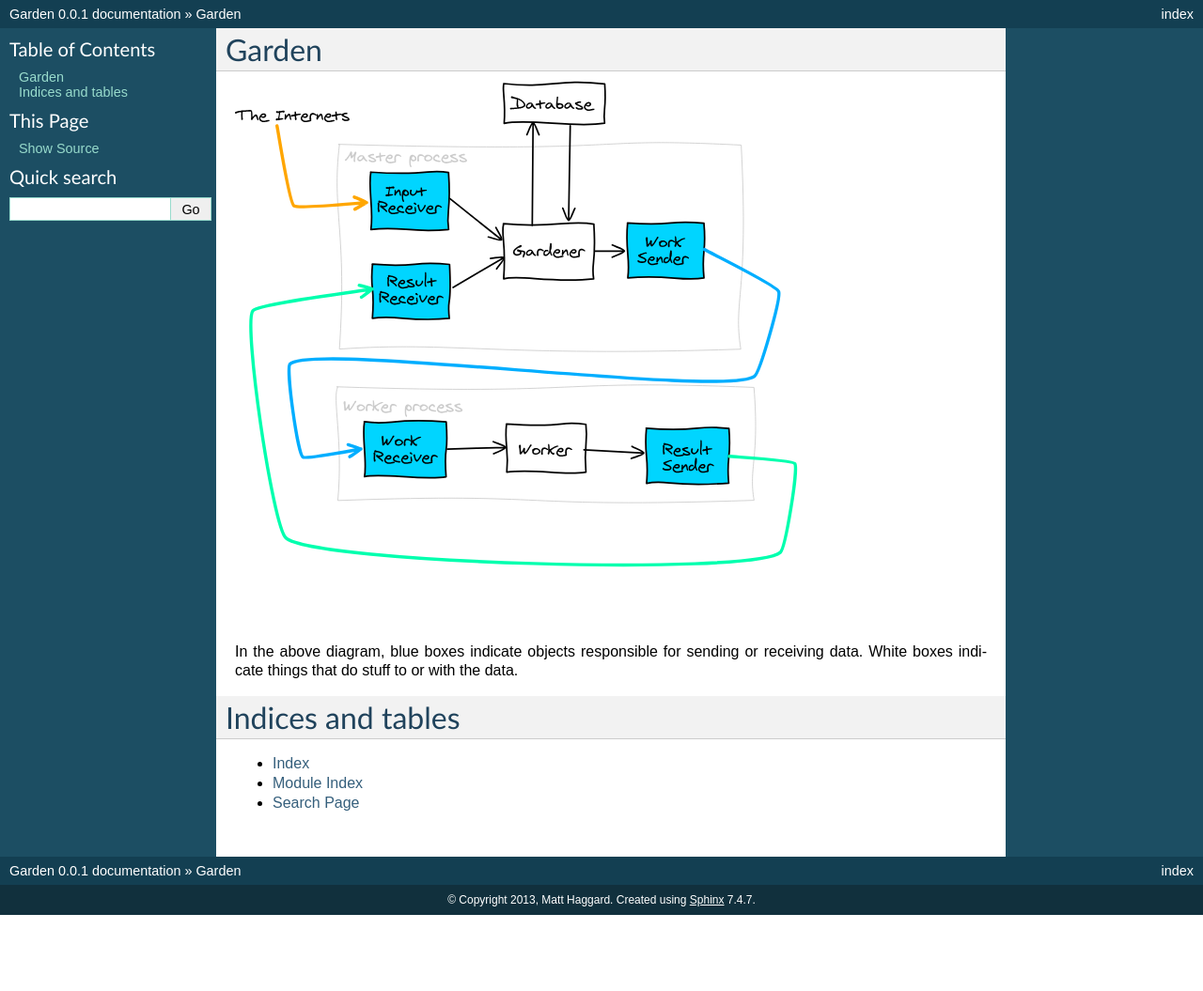
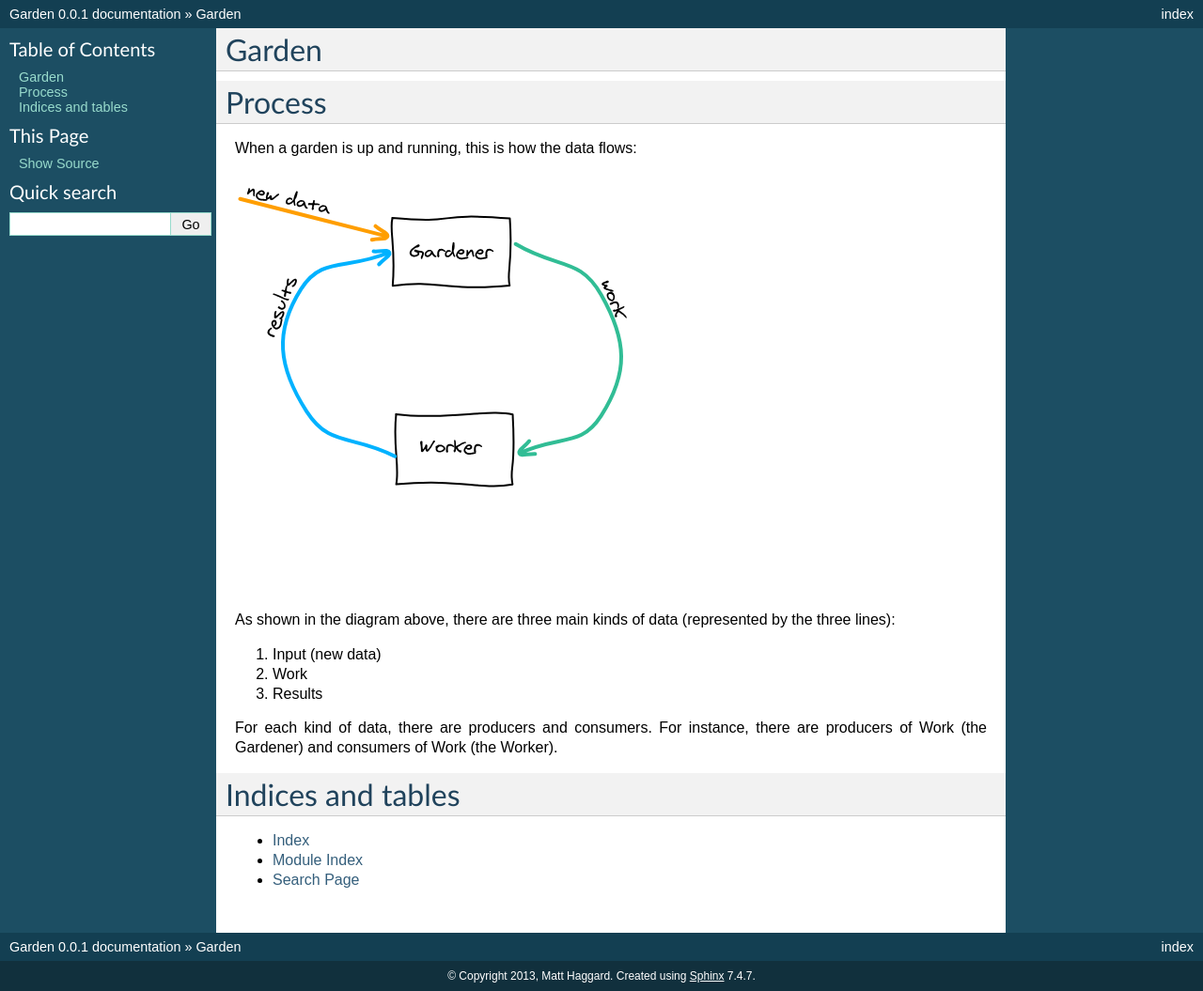
Before and after one commit to iffy/garden, a Sphinx documentation site: the page built from docs/index.rst, in a window 1280 px wide. Shown: the whole page at 94% size. Built offline with Sphinx 7.4.7, drawn with Linux system fonts in a browser that asks for light colours; before the commit the page ends 974 px from its top, so only the background shows below that.

Commit message:
Add newer diagram

```diff
--- a/docs/index.rst
+++ b/docs/index.rst
@@ -2,12 +2,23 @@ Garden
 ===============================================================================
 
 
+Process
+===============================================================================
+
+When a garden is up and running, this is how the data flows:
+
 .. image:: _static/process-diagram.svg
 
 
-In the above diagram, blue boxes indicate objects responsible for sending
-or receiving data.  White boxes indicate things that do stuff to or with the
-data.
+As shown in the diagram above, there are three main kinds of data (represented
+by the three lines):
+
+1. Input (new data)
+2. Work
+3. Results
+
+For each kind of data, there are producers and consumers.  For instance, there
+are producers of Work (the Gardener) and consumers of Work (the Worker).
 
 
 
```
Also changed, not shown: docs/_static/process-diagram.svg.
